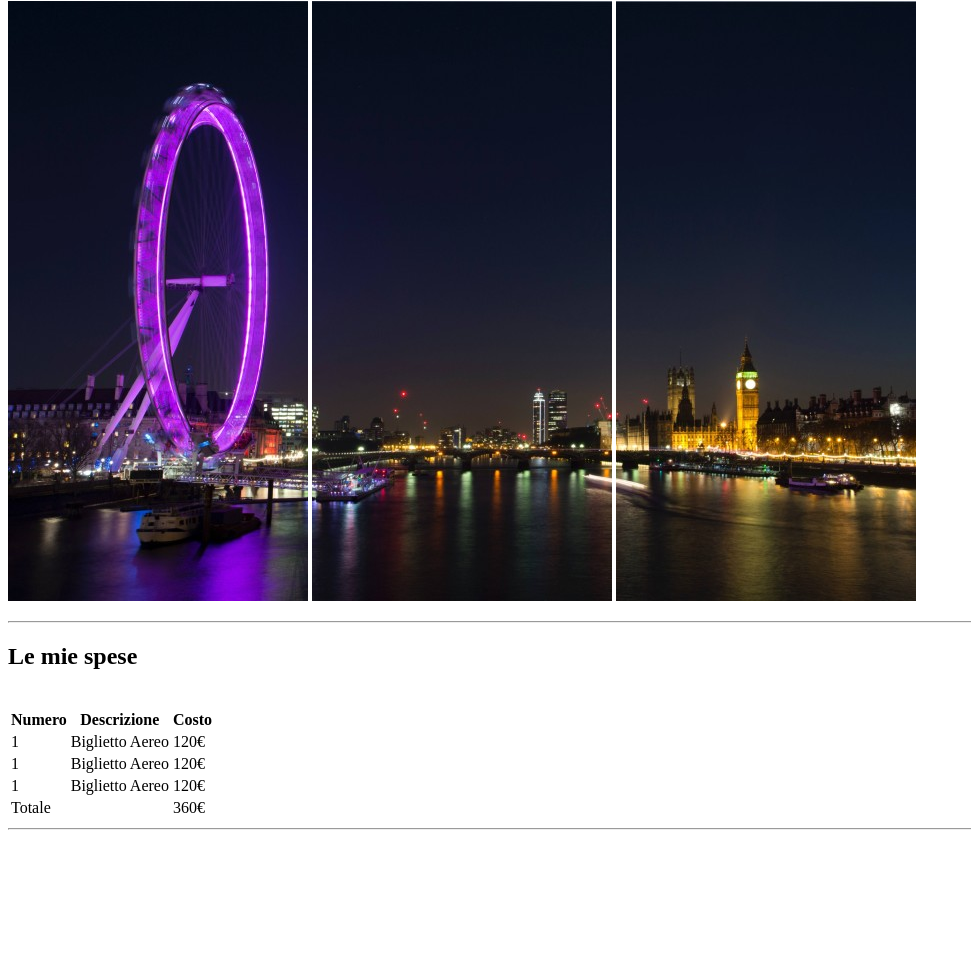
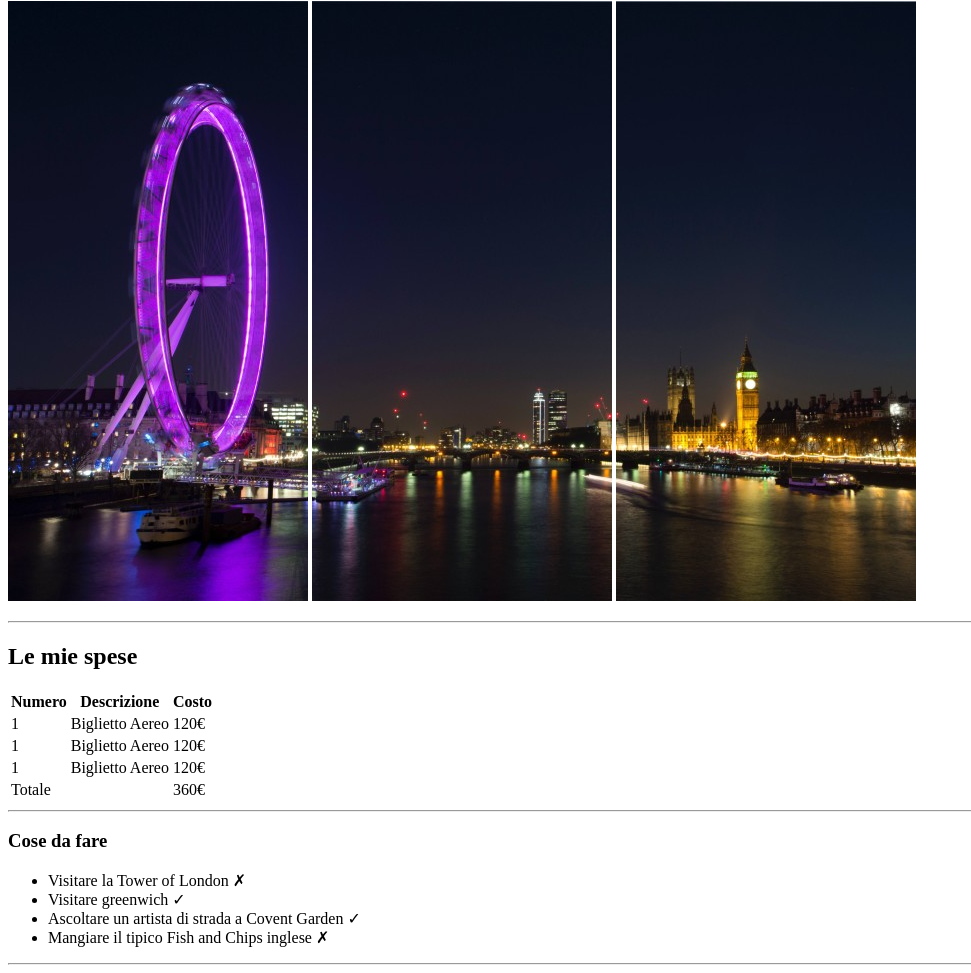
Before and after one commit to monica-harabagiu/html-london-trip, a plain HTML site: page index.html in a window 1280 px wide. Shown: the part 79-1052 px from the top of the page, without its empty margins (0-971 px from the left). Before the commit the page ends 917 px from the top, so only its background shows below. Drawn offline with Linux system fonts and the light colour scheme.

Commit message:
Cose da fare

```diff
--- a/index.html
+++ b/index.html
@@ -24,7 +24,6 @@
         <!-- Le mie spese Section -->
         <section>
             <h2>Le mie spese</h2>
-            <br>
 
             <!-- Table Start -->
             <table>
@@ -63,7 +62,23 @@
 
         </section>
         <hr>
+
+         <!-- Cose da fare Section -->
+        <section>
+            <h3>Cose da fare</h3>
+            <ul>
+                <li>Visitare la Tower of London &#10007;</li>
+                <li>Visitare greenwich &#10003;</li>
+                <li>Ascoltare un artista di strada a Covent Garden &#10003;</li>
+                <li>Mangiare il tipico Fish and Chips inglese &#10007;</li>
+            </ul>
+        </section>
+        <hr>
+
     </main>
+
+
+
 
 </body>
 </html>
```
